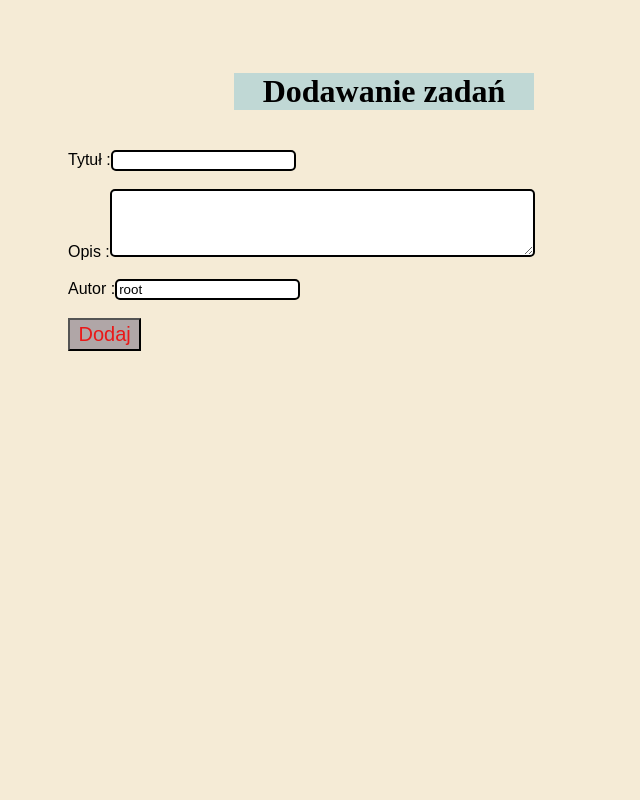
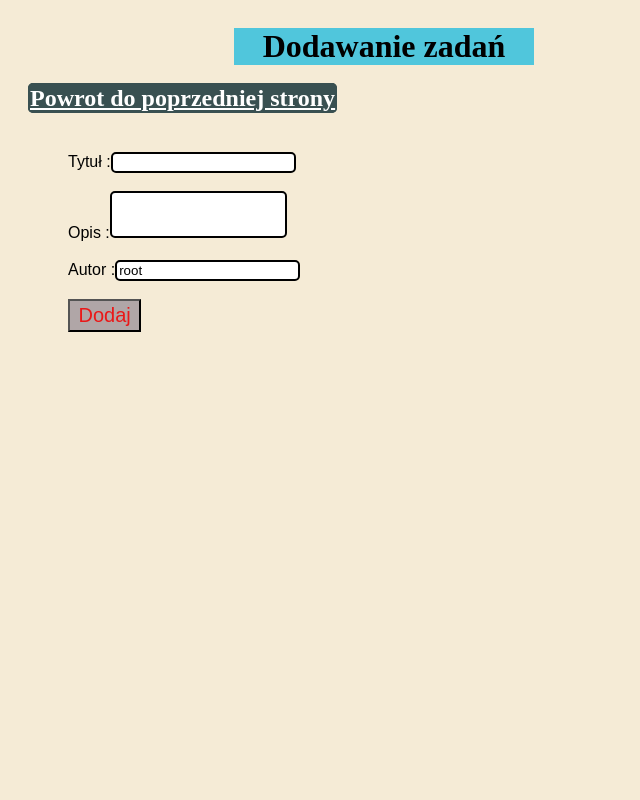
Before and after one commit to Boldeusz/Php_projekt, a PHP site: page /dodajzadanie.php in a window 768 px wide. Shown: the whole page, without its empty margins (0-640 px from the left). Run offline with PHP 8.4, Linux system fonts and the light colour scheme; a user stored in the database is signed in; data comes from the database, SQL or seed files in the repository.

Commit message:
Signed-off-by: Boldeusz <mnpower@poczta.onet.pl>

```diff
--- a/dodajzadanie.php
+++ b/dodajzadanie.php
@@ -9,8 +9,8 @@ if($_SERVER["REQUEST_METHOD"] == "POST") {
    $title = mysqli_real_escape_string($db,$_POST['title']);
    $desc = mysqli_real_escape_string($db,$_POST['description']);
    $user = mysqli_real_escape_string($db,$_POST['autor']);
-    echo $title;
-    echo $desc;
+    //echo $title;
+   // echo $desc;
 
 /*
     foreach ($_POST as $key => $value) {
@@ -22,15 +22,15 @@ if($_SERVER["REQUEST_METHOD"] == "POST") {
    $result = mysqli_query($db,$sql);
    //echo $row;
    $rows = mysqli_fetch_array($result);
-   echo "Petla <br/>";
+   //echo "Petla <br/>";
 /*
    foreach ($rows = mysqli_fetch_array($result) as $key => $value) {
      echo $key.' =>'.$value.'<br/>';
    }
    */
-   foreach ($rows as $key => $value) {
-     echo $key.' =>'.$value.'<br/>';
-   }
+   /*foreach ($rows as $key => $value) {
+     echo $key.' '.$value.'<br/>';
+   }*/
    /*
    echo "Petla </br>";
    foreach ($username_array as $key => $value) {
@@ -45,9 +45,9 @@ if($_SERVER["REQUEST_METHOD"] == "POST") {
    $idUsers = gettype($rows['id']);
    $numerid = intval($rows['id']);
 
-   echo "numer: ";
+   // echo "numer: ";
 
-   echo $numerid.'<br/>';
+  // echo $numerid.'<br/>';
    var_dump($numerid);
    $sql = "INSERT INTO `zadania` (`tytul`, `opis`, `user`) VALUES ('$title', '$desc', '$numerid')";
    //$sql = "INSERT INTO 'zadania' (tytul,opis,user)VALUES('$title','$desc','$username_array[0]')";
@@ -70,11 +70,12 @@ if($_SERVER["REQUEST_METHOD"] == "POST") {
 
     <body class ="body">
     <h1 class = "container">Dodawanie zadań</h1>
+    <h2 ><a class ="anotherText" href = "welcome.php">Powrot do poprzedniej strony</a></h2>
 
        <div class ="dodawanie">
          <form action = "" method = "post">
             <label>Tytuł  :</label><input type = "text" name = "title" class = "box3"/><br /><br />
-            <label>Opis :</label><textarea rows="4" cols="50" name = "description" class = "box3" /></textarea><br/><br />
+            <label>Opis :</label><textarea type ="text "name = "description" class = "box4" /></textarea><br/><br />
             <label>Autor :</label><input type = "text" name = "autor" class = "box3" value="<?php echo $login_session;?>" /><br/><br />
             <input type = "submit" value = " Dodaj " class = "btn-link2"/><br />
          </form>
--- a/modify.php
+++ b/modify.php
@@ -2,4 +2,5 @@
 include('session.php');
 echo "Modyfikuj zadanie </br>";
 
+
 ?>
--- a/style.css
+++ b/style.css
@@ -33,6 +33,14 @@
 .box3 {
     border: 2px solid black;
     border-radius: 5px;
+
+
+}
+.box4 {
+    border: 2px solid black;
+    border-radius: 5px;
+    width: 300px;
+    height: 100px;
 
 
 }
@@ -77,6 +85,8 @@
 
 }
 .body {
+min-width:200px; // Suppose you want minimum width of 1000px
+   _width: expression( document.body.clientWidth > 200 ? "1000px" : "auto" );
   background-color: #f0dfbd9c;
   padding: 20px;
   resize: both;
@@ -116,44 +126,21 @@
 
 /* Smartphones (portrait and landscape) ---------- */
 /*@media screen and (min-width: 320px) and (max-width: 480px){
-        .dodawanie{
-    margin-left: 40px;
-    margin-top:40px;
-    font-family: Arial, Helvetica, sans-serif;
 
+   .container {
 
-}
-   .container {
-    margin-top:45px;
-    margin: 0 auto;
-    width: 300px;
-    background: #2aa3d242;
-    box-sizing: border-box;
-    text-align: center;
-    min-width:300px;
 }
 }*/
 /* Smartphones (portrait) ---------- */
 /*@media screen and (min-width: 100px) and (max-width: 320px){
      .container {
-    margin-top:45px;
-    margin: 0 auto;
-    width: 300px;
-    background-color: #FFFFFF;
-    box-sizing: border-box;
-    text-align: center;
-    min-width:300px;
+
 }
 }*/
 /* Smartphones (landscape) ---------- */
 /*@media screen and (min-width: 321px) and (max-width: 600px){
  .container {
-        margin-top:45px;
-        width: 300px;
-        background: #FFFFFF;
-        padding: 0 10px;
-        text-align: center;
-        min-width:200px;
+
     }
 }*/
 .container {
@@ -168,46 +155,39 @@
 /* Mobile phones (portrait and landscape) ---------- */
 /*@media screen and (max-width: 767px){
     .container {
-        margin-top:45px;
-        width: 300px;
-        background: #2aa3d242;
-        padding: 0 10px;
-        text-align: center;
-        min-width:300px;
+
     }
 }*/
 /* Tablets and iPads (portrait and landscape) ---------- */
-@media screen and (min-width: 768px) and (max-width: 1023px){
+@media screen and (max-width: 768px) {
     .container {
-        margin-top:45px;
-        width: 300px;
-        background: #2aa3d242;
-        padding: 0 10px;
-        text-align: center;
-        min-width:300px;
+        background-color: #0ab7dfb3;
     }
+    .box4 {
+    width: 177px;
+  height: 47px;
+  padding: 12px 20px;
+  box-sizing: border-box;
+  resize: none;
+
+ }
+ .column {
+    display: inline-table;
+    margin-top: 20px;
+    margin-left: 20px;
+
+}
+
 }
 /* Low resolution desktops and laptops ---------- */
 /*@media screen and (min-width: 1024px) {
     .container {
-        margin-top:45px;
-        width: 300px;
-        background: #2aa3d242;
-        padding: 0 15px;
-        text-align: center;
-        min-width:300px;
+
     }
 }*/
 /* High resolution desktops and laptops ---------- */
 /*@media screen and (min-width: 1280px) {
     .container {
-        text-align: center;
-        margin-top:45px;
-        width: 300px;
-        background: #2aa3d242;
 
-        padding: 0 20px;
-
-        min-width:300px;
     }
 }
```
